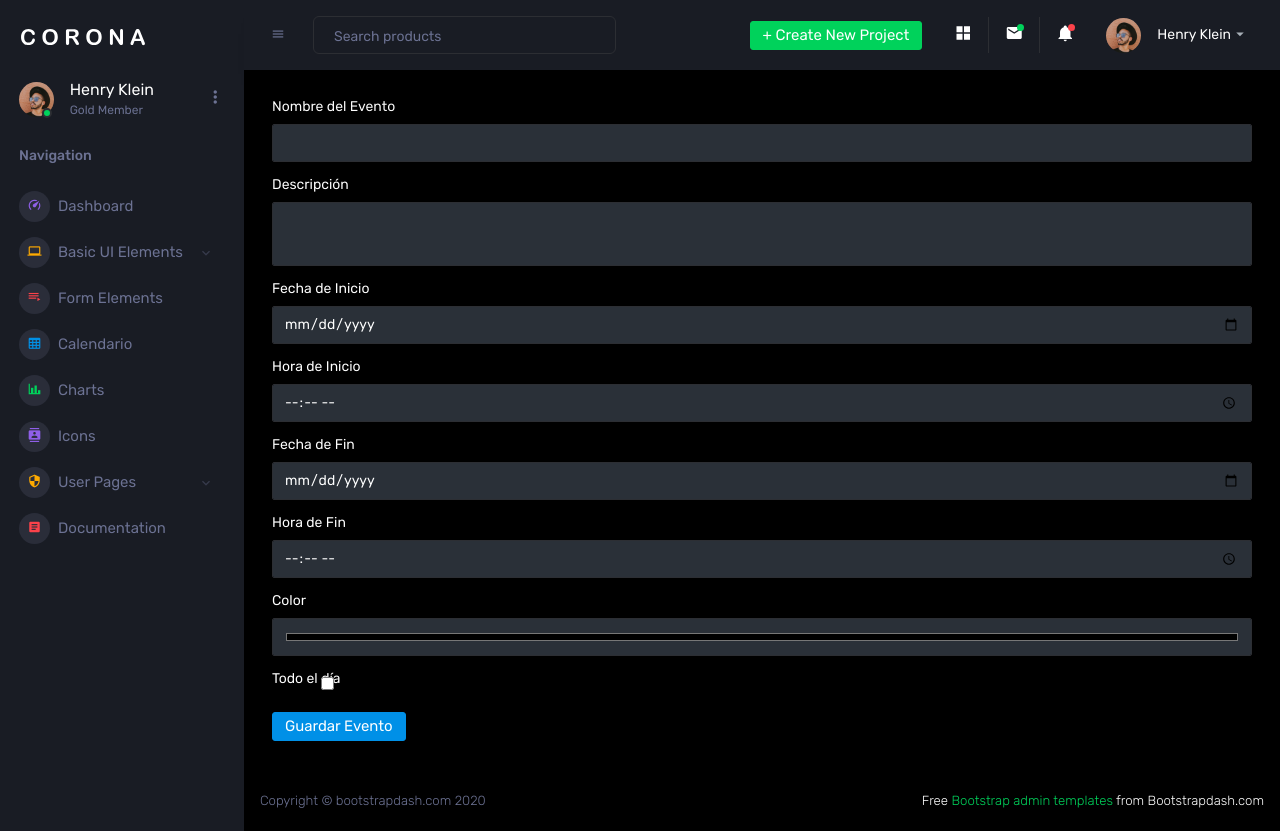
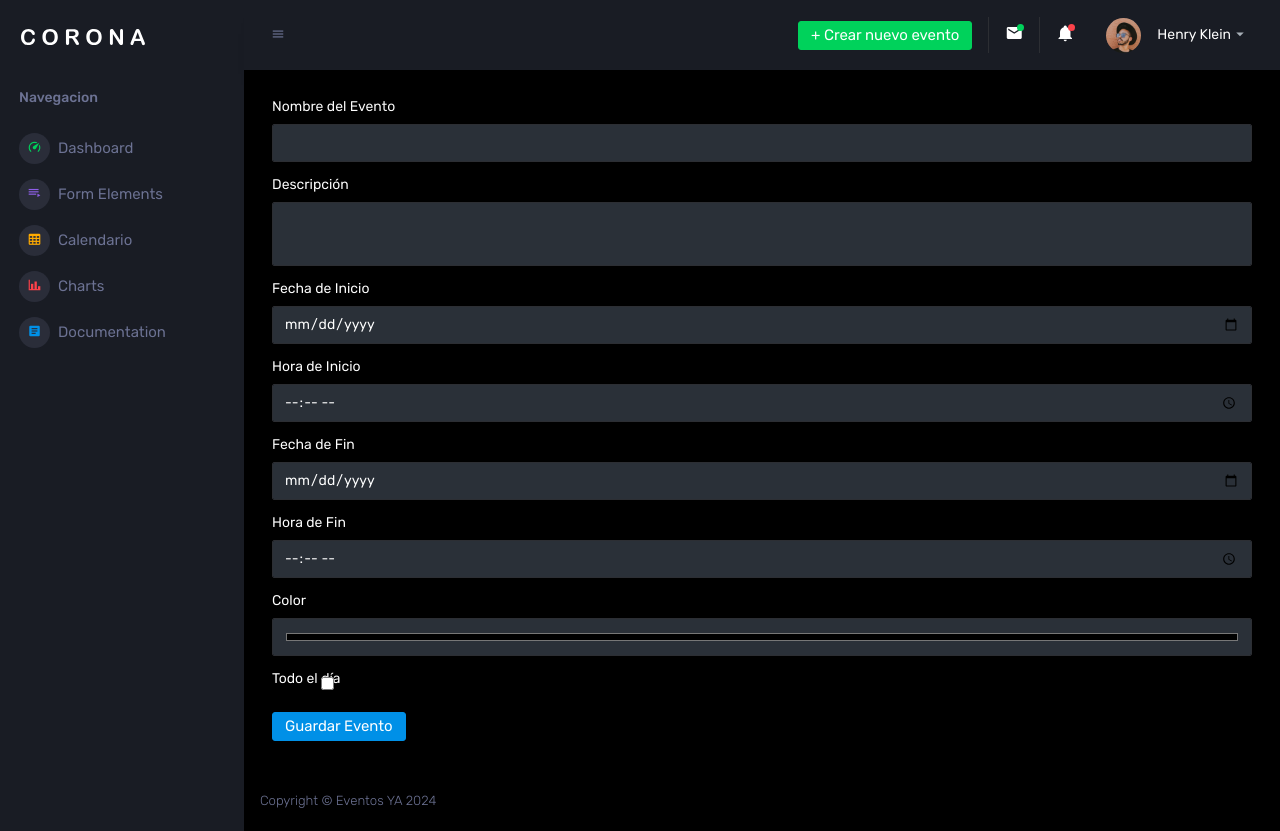
Before and after one commit to Perruni/TPI_Lab_IV, a Laravel app: page /nuevoevento in a window 1280 px wide. Run offline with Laravel 12, Linux system fonts and the light colour scheme; a user stored in the database is signed in; data comes from the database, SQL or seed files in the repository.

Commit message:
Se eliminaron botones y se modificaron labels del template / layout

```diff
--- a/resources/views/layouts/index.blade.php
+++ b/resources/views/layouts/index.blade.php
@@ -31,57 +31,9 @@
           <a class="sidebar-brand brand-logo-mini" href="index.html"><img src="assets/images/logo-mini.svg" alt="logo" /></a>
         </div>
         <ul class="nav">
-          <li class="nav-item profile">
-            <div class="profile-desc">
-              <div class="profile-pic">
-                <div class="count-indicator">
-                  <img class="img-xs rounded-circle " src="assets/images/faces/face15.jpg" alt="">
-                  <span class="count bg-success"></span>
-                </div>
-                <div class="profile-name">
-                  <h5 class="mb-0 font-weight-normal">Henry Klein</h5>
-                  <span>Gold Member</span>
-                </div>
-              </div>
-              <a href="#" id="profile-dropdown" data-toggle="dropdown"><i class="mdi mdi-dots-vertical"></i></a>
-              <div class="dropdown-menu dropdown-menu-right sidebar-dropdown preview-list" aria-labelledby="profile-dropdown">
-                <a href="#" class="dropdown-item preview-item">
-                  <div class="preview-thumbnail">
-                    <div class="preview-icon bg-dark rounded-circle">
-                      <i class="mdi mdi-settings text-primary"></i>
-                    </div>
-                  </div>
-                  <div class="preview-item-content">
-                    <p class="preview-subject ellipsis mb-1 text-small">Account settings</p>
-                  </div>
-                </a>
-                <div class="dropdown-divider"></div>
-                <a href="#" class="dropdown-item preview-item">
-                  <div class="preview-thumbnail">
-                    <div class="preview-icon bg-dark rounded-circle">
-                      <i class="mdi mdi-onepassword  text-info"></i>
-                    </div>
-                  </div>
-                  <div class="preview-item-content">
-                    <p class="preview-subject ellipsis mb-1 text-small">Change Password</p>
-                  </div>
-                </a>
-                <div class="dropdown-divider"></div>
-                <a href="#" class="dropdown-item preview-item">
-                  <div class="preview-thumbnail">
-                    <div class="preview-icon bg-dark rounded-circle">
-                      <i class="mdi mdi-calendar-today text-success"></i>
-                    </div>
-                  </div>
-                  <div class="preview-item-content">
-                    <p class="preview-subject ellipsis mb-1 text-small">To-do list</p>
-                  </div>
-                </a>
-              </div>
-            </div>
-          </li>
+
           <li class="nav-item nav-category">
-            <span class="nav-link">Navigation</span>
+            <span class="nav-link">Navegacion</span>
           </li>
           <li class="nav-item menu-items">
             <a class="nav-link" href="index.html">
@@ -91,22 +43,7 @@
               <span class="menu-title">Dashboard</span>
             </a>
           </li>
-          <li class="nav-item menu-items">
-            <a class="nav-link" data-toggle="collapse" href="#ui-basic" aria-expanded="false" aria-controls="ui-basic">
-              <span class="menu-icon">
-                <i class="mdi mdi-laptop"></i>
-              </span>
-              <span class="menu-title">Basic UI Elements</span>
-              <i class="menu-arrow"></i>
-            </a>
-            <div class="collapse" id="ui-basic">
-              <ul class="nav flex-column sub-menu">
-                <li class="nav-item"> <a class="nav-link" href="pages/ui-features/buttons.html">Buttons</a></li>
-                <li class="nav-item"> <a class="nav-link" href="pages/ui-features/dropdowns.html">Dropdowns</a></li>
-                <li class="nav-item"> <a class="nav-link" href="pages/ui-features/typography.html">Typography</a></li>
-              </ul>
-            </div>
-          </li>
+
           <li class="nav-item menu-items">
             <a class="nav-link" href="pages/forms/basic_elements.html">
               <span class="menu-icon">
@@ -131,32 +68,8 @@
               <span class="menu-title">Charts</span>
             </a>
           </li>
-          <li class="nav-item menu-items">
-            <a class="nav-link" href="pages/icons/mdi.html">
-              <span class="menu-icon">
-                <i class="mdi mdi-contacts"></i>
-              </span>
-              <span class="menu-title">Icons</span>
-            </a>
-          </li>
-          <li class="nav-item menu-items">
-            <a class="nav-link" data-toggle="collapse" href="#auth" aria-expanded="false" aria-controls="auth">
-              <span class="menu-icon">
-                <i class="mdi mdi-security"></i>
-              </span>
-              <span class="menu-title">User Pages</span>
-              <i class="menu-arrow"></i>
-            </a>
-            <div class="collapse" id="auth">
-              <ul class="nav flex-column sub-menu">
-                <li class="nav-item"> <a class="nav-link" href="pages/samples/blank-page.html"> Blank Page </a></li>
-                <li class="nav-item"> <a class="nav-link" href="pages/samples/error-404.html"> 404 </a></li>
-                <li class="nav-item"> <a class="nav-link" href="pages/samples/error-500.html"> 500 </a></li>
-                <li class="nav-item"> <a class="nav-link" href="pages/samples/login.html"> Login </a></li>
-                <li class="nav-item"> <a class="nav-link" href="pages/samples/register.html"> Register </a></li>
-              </ul>
-            </div>
-          </li>
+
+
           <li class="nav-item menu-items">
             <a class="nav-link" href="http://www.bootstrapdash.com/demo/corona-free/jquery/documentation/documentation.html">
               <span class="menu-icon">
@@ -178,16 +91,10 @@
             <button class="navbar-toggler navbar-toggler align-self-center" type="button" data-toggle="minimize">
               <span class="mdi mdi-menu"></span>
             </button>
-            <ul class="navbar-nav w-100">
-              <li class="nav-item w-100">
-                <form class="nav-link mt-2 mt-md-0 d-none d-lg-flex search">
-                  <input type="text" class="form-control" placeholder="Search products">
-                </form>
-              </li>
-            </ul>
+
             <ul class="navbar-nav navbar-nav-right">
               <li class="nav-item dropdown d-none d-lg-block">
-                <a class="nav-link btn btn-success create-new-button" id="createbuttonDropdown" data-toggle="dropdown" aria-expanded="false" href="#">+ Create New Project</a>
+                <a class="nav-link btn btn-success create-new-button" id="createbuttonDropdown" data-toggle="dropdown" aria-expanded="false" href="#">+ Crear nuevo evento</a>
                 <div class="dropdown-menu dropdown-menu-right navbar-dropdown preview-list" aria-labelledby="createbuttonDropdown">
                   <h6 class="p-3 mb-0">Projects</h6>
                   <div class="dropdown-divider"></div>
@@ -227,11 +134,7 @@
                   <p class="p-3 mb-0 text-center">See all projects</p>
                 </div>
               </li>
-              <li class="nav-item nav-settings d-none d-lg-block">
-                <a class="nav-link" href="#">
-                  <i class="mdi mdi-view-grid"></i>
-                </a>
-              </li>
+
               <li class="nav-item dropdown border-left">
                 <a class="nav-link count-indicator dropdown-toggle" id="messageDropdown" href="#" data-toggle="dropdown" aria-expanded="false">
                   <i class="mdi mdi-email"></i>
@@ -371,8 +274,7 @@
           <!-- partial:partials/_footer.html -->
           <footer class="footer">
             <div class="d-sm-flex justify-content-center justify-content-sm-between">
-              <span class="text-muted d-block text-center text-sm-left d-sm-inline-block">Copyright © bootstrapdash.com 2020</span>
-              <span class="float-none float-sm-right d-block mt-1 mt-sm-0 text-center"> Free <a href="https://www.bootstrapdash.com/bootstrap-admin-template/" target="_blank">Bootstrap admin templates</a> from Bootstrapdash.com</span>
+              <span class="text-muted d-block text-center text-sm-left d-sm-inline-block">Copyright © Eventos YA 2024</span>
             </div>
           </footer>
           <!-- partial -->
```
